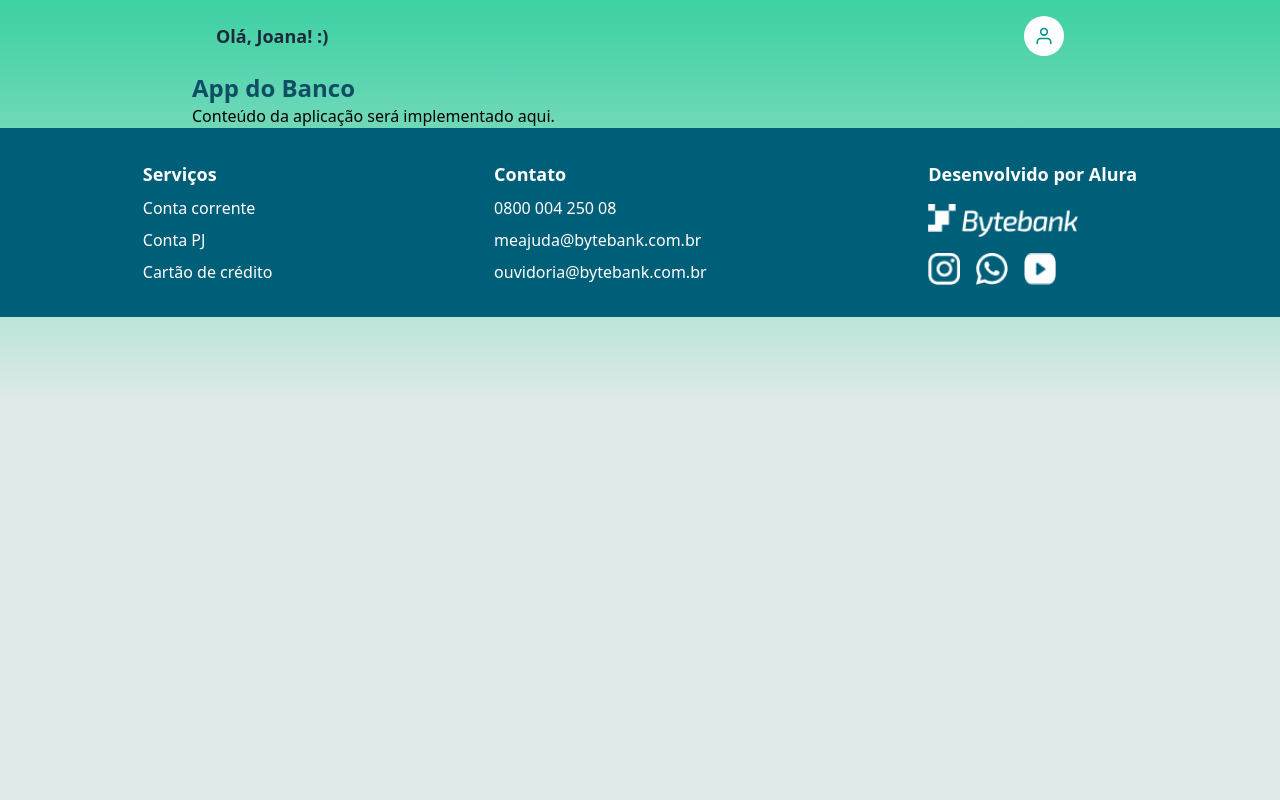
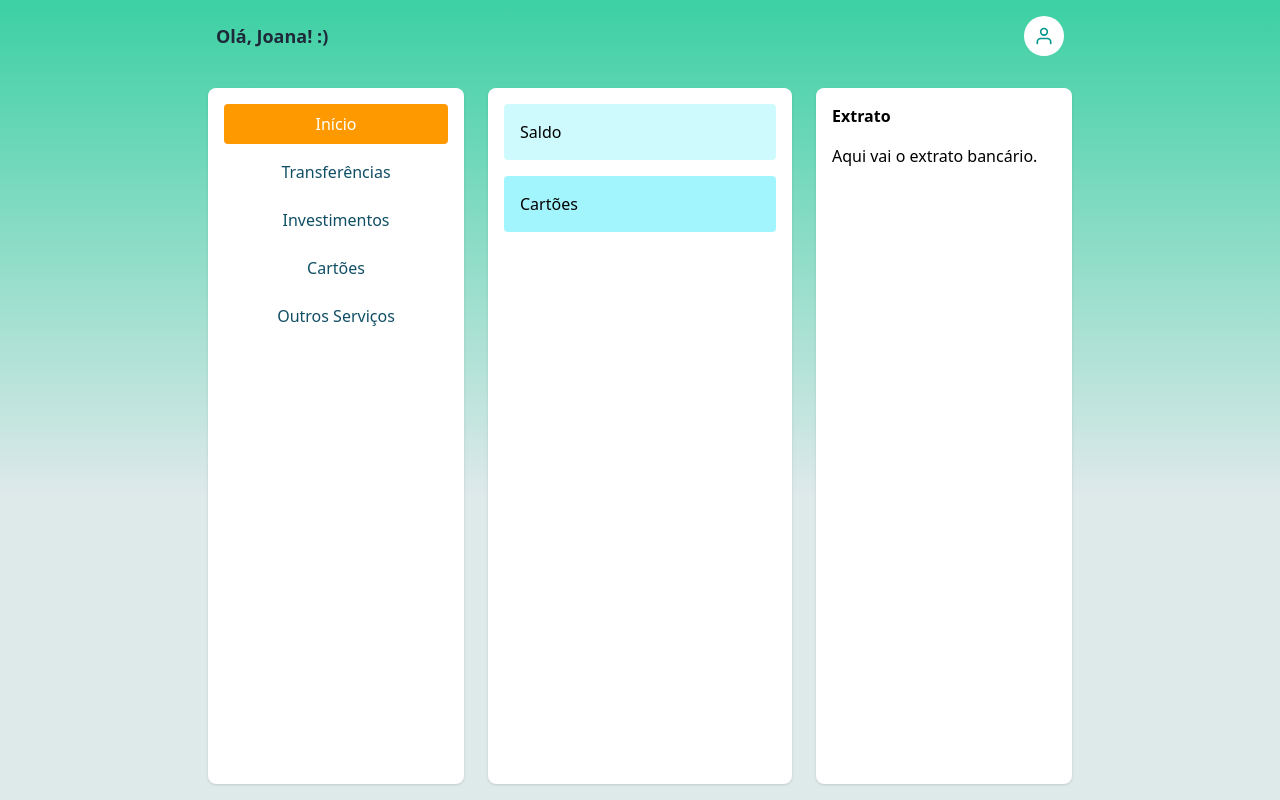
Before and after one commit to AmandaGomesFe/tech-challenge-1, a Next.js app: page /aplicacao in a window 1280 px wide. Shown: the top 800 px of the page. Built offline with nearby package versions, Linux system fonts and the light colour scheme.

Commit message:
Cria Grid Pagina Aplicacao

```diff
--- a/src/app/aplicacao/page.tsx
+++ b/src/app/aplicacao/page.tsx
@@ -1,13 +1,186 @@
-import NavbarApp from "@/components/NavbarApp";
+"use client";
 
-export default function AplicacaoPage() {
+import { useState } from "react";
+import { FiUser } from "react-icons/fi";
+import { FaCog, FaSignOutAlt } from "react-icons/fa";
 
+export default function App() {
+  const [menuSelecionado, setMenuSelecionado] = useState("inicio");
+  const [menuMobileAberto, setMenuMobileAberto] = useState(false);
+  const [menuUserAberto, setMenuUserAberto] = useState(false);
 
-    return (
-      <div className="flex flex-col w-full">
-        <NavbarApp />
-        <h1 className="text-2xl font-bold text-cyan-900">App do Banco</h1>
-        <p>Conteúdo da aplicação será implementado aqui.</p>
+  const menus = [
+    { id: "inicio", label: "Início" },
+    { id: "transferencias", label: "Transferências" },
+    { id: "investimentos", label: "Investimentos" },
+    { id: "cartoes", label: "Cartões" },
+    { id: "outros", label: "Outros Serviços" },
+  ];
+
+  const renderConteudoMeio = () => {
+    switch (menuSelecionado) {
+      case "inicio":
+        return (
+          <>
+            <section className="mb-4 p-4 bg-cyan-100 rounded">Saldo</section>
+            <section className="p-4 bg-cyan-200 rounded">Cartões</section>
+          </>
+        );
+      case "transferencias":
+        return <div className="p-4">Transferências</div>;
+      case "investimentos":
+        return <div className="p-4">Investimentos</div>;
+      case "cartoes":
+        return <div className="p-4">Cartões</div>;
+      case "outros":
+        return <div className="p-4">Outros Serviços</div>;
+      default:
+        return null;
+    }
+  };
+
+  return (
+    <div className="flex flex-col w-full min-h-screen">
+      {/* Navbar Topo */}
+      <nav className="px-6 py-4 flex justify-between items-center relative">
+        {/* Nome do usuário */}
+        <span className="text-gray-800 font-semibold text-lg">Olá, Joana! :)</span>
+
+        {/* Botão hamburger (mobile only) */}
+        <button
+          className="md:hidden flex items-center justify-center w-10 h-10 rounded bg-amber-500 text-white"
+          onClick={() => setMenuMobileAberto(!menuMobileAberto)}
+          aria-label="Toggle menu"
+        >
+          <svg
+            className="w-6 h-6"
+            fill="none"
+            stroke="currentColor"
+            viewBox="0 0 24 24"
+          >
+            <path
+              strokeLinecap="round"
+              strokeLinejoin="round"
+              strokeWidth={2}
+              d="M4 6h16M4 12h16M4 18h16"
+            />
+          </svg>
+        </button>
+
+        {/* Ícone de usuário (desktop only) */}
+        <div className="relative hidden md:flex">
+          <button
+            onClick={() => setMenuUserAberto(!menuUserAberto)}
+            className="flex items-center justify-center w-10 h-10 rounded-full bg-white hover:bg-cyan-300"
+            aria-label="User menu"
+          >
+            <FiUser className="text-teal-600 text-xl" />
+          </button>
+
+          {/* Dropdown do usuário */}
+          {menuUserAberto && (
+            <div className="absolute right-0 top-full mt-2 w-40 bg-white rounded-md shadow-lg z-50">
+              <button
+                className="flex items-center rounded-md w-full px-4 py-2 hover:bg-gray-300 text-sm text-gray-700"
+                onClick={() => {
+                  alert("Abrir configurações");
+                  setMenuUserAberto(false);
+                }}
+              >
+                <FaCog className="mr-2" />
+                Configuração
+              </button>
+              <button
+                className="flex items-center rounded-md w-full px-4 py-2 hover:bg-gray-300 text-sm text-red-600"
+                onClick={() => alert("Logout")}
+              >
+                <FaSignOutAlt className="mr-2" />
+                Logout
+              </button>
+            </div>
+          )}
+        </div>
+      </nav>
+
+      {/* Container principal */}
+      <div className="flex flex-1 gap-6 p-4">
+        {/* Menu lateral desktop */}
+        <nav className="hidden md:block bg-white w-64 rounded-lg shadow p-4 text-cyan-900">
+          <ul>
+            {menus.map(({ id, label }) => (
+              <li
+                key={id}
+                className={`cursor-pointer p-2 rounded mb-2 text-center ${
+                  menuSelecionado === id
+                    ? "bg-amber-500 text-white"
+                    : "hover:bg-cyan-100"
+                }`}
+                onClick={() => setMenuSelecionado(id)}
+              >
+                {label}
+              </li>
+            ))}
+          </ul>
+        </nav>
+
+        {/* Conteúdo principal */}
+        <main className="flex-grow bg-white rounded-lg shadow p-4 min-h-[300px]">
+          {renderConteudoMeio()}
+        </main>
+
+        {/* Extrato */}
+        <aside className="hidden md:block bg-white w-64 rounded-lg shadow p-4 min-h-[300px]">
+          <h2 className="font-semibold mb-4">Extrato</h2>
+          <p>Aqui vai o extrato bancário.</p>
+        </aside>
       </div>
-    );
-  }
+
+      {/* Menu completo mobile (menu lateral + configs + logout) */}
+      {menuMobileAberto && (
+        <nav className="md:hidden bg-white shadow-md rounded p-4 fixed top-[64px] left-0 right-0 z-50">
+          <ul>
+            {menus.map(({ id, label }) => (
+              <li
+                key={id}
+                className={`cursor-pointer p-3 rounded mb-2 text-cyan-900 ${
+                  menuSelecionado === id
+                    ? "bg-amber-500 text-white"
+                    : "hover:bg-cyan-100"
+                }`}
+                onClick={() => {
+                  setMenuSelecionado(id);
+                  setMenuMobileAberto(false);
+                }}
+              >
+                {label}
+              </li>
+            ))}
+          </ul>
+
+          <hr className="my-3" />
+
+          {/* Configuração */}
+          <button
+            className="flex items-center rounded-md w-full px-4 py-2 hover:bg-gray-200 text-sm text-gray-700 mb-2"
+            onClick={() => {
+              alert("Abrir configurações");
+              setMenuMobileAberto(false);
+            }}
+          >
+            <FaCog className="mr-2" />
+            Configuração
+          </button>
+
+          {/* Logout */}
+          <button
+            className="flex items-center rounded-md w-full px-4 py-2 hover:bg-gray-200 text-sm text-red-600"
+            onClick={() => alert("Logout")}
+          >
+            <FaSignOutAlt className="mr-2" />
+            Logout
+          </button>
+        </nav>
+      )}
+    </div>
+  );
+}
--- a/src/components/NavbarApp.tsx
+++ /dev/null
@@ -1,40 +0,0 @@
-"use client";
-
-import { useState } from "react";
-import { FiUser } from "react-icons/fi";
-import { FaCog, FaSignOutAlt } from "react-icons/fa";
-
-export default function Navbar() {
-  const [menuAberto, setMenuAberto] = useState(false);
-
-  return (
-    <nav className="px-6 py-4 flex justify-between items-center relative">
-      {/* Nome do usuário */}
-      <span className="text-gray-800 font-semibold text-lg">Olá, Joana! :)</span>
-
-      {/* Ícone de usuário com menu */}
-      <div className="relative">
-        <button
-          onClick={() => setMenuAberto(!menuAberto)}
-          className="flex items-center justify-center w-10 h-10 rounded-full bg-white hover:bg-cyan-300"
-        >
-          <FiUser className="text-teal-600 text-xl" />
-        </button>
-
-        {/* Menu dropdown */}
-        {menuAberto && (
-          <div className="absolute right-0 mt-2 w-40 bg-white rounded-md shadow-lg z-50">
-            <button className="flex items-center rounded-md w-full px-4 py-2 hover:bg-gray-300 text-sm text-gray-700">
-              <FaCog className="mr-2" />
-              Configuração
-            </button>
-            <button className="flex items-center rounded-md w-full px-4 py-2 hover:bg-gray-300 text-sm text-red-600">
-              <FaSignOutAlt className="mr-2" />
-              Logout
-            </button>
-          </div>
-        )}
-      </div>
-    </nav>
-  );
-}
```
